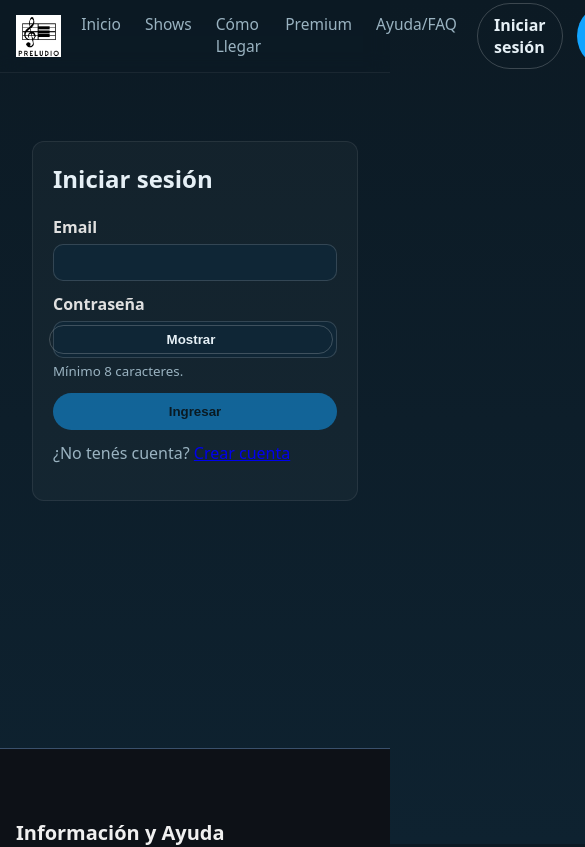
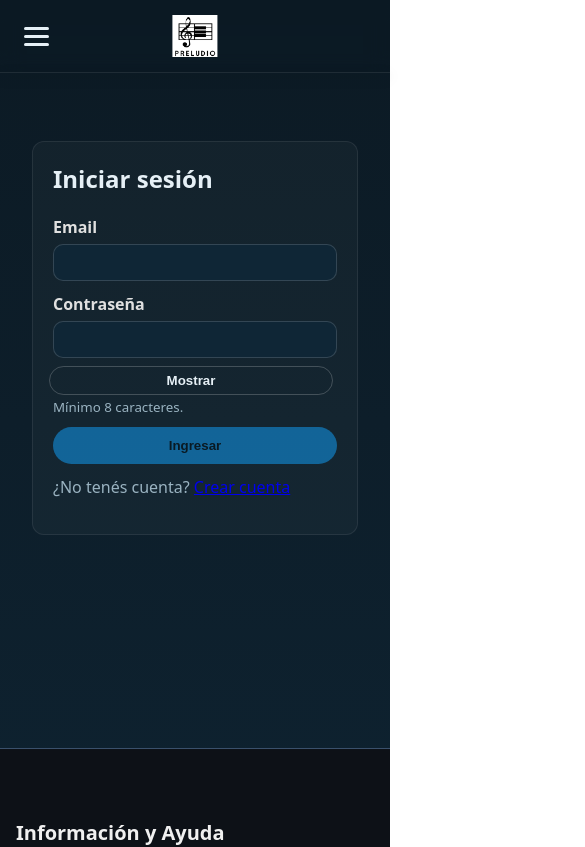
Before and after one commit to ortPreludio/Preludio-fe, a React (Vite) app in the folder preludio/: page /login in a window 390 px wide. Shown: the top 847 px of the page, 585 px wide, since content can reach past the window. Built offline with nearby package versions, Linux system fonts and the light colour scheme; no server answers.

Commit message:
header responsive

```diff
--- a/preludio/src/components/layout/Header.jsx
+++ b/preludio/src/components/layout/Header.jsx
@@ -1,6 +1,6 @@
 import { Link, NavLink, useNavigate } from "react-router-dom";
 import { useAuth } from "../../state/auth.jsx";
-import { useState } from "react";
+import { useState, useEffect } from "react";
 import "../../styles/index.css";
 
 export function Header() {
@@ -8,37 +8,128 @@ export function Header() {
   const navigate = useNavigate();
 
   const [isProfileDropdownOpen, setIsProfileDropdownOpen] = useState(false);
+  const [isMobileMenuOpen, setIsMobileMenuOpen] = useState(false); // estado para el menú celu
+  const [isMobileProfileOpen, setIsMobileProfileOpen] = useState(false); // estado para el submenú del perfil en celu
+
+  // bloquear el scroll del body cuando el menú movil está abierto
+  useEffect(() => {
+    if (isMobileMenuOpen) {
+      document.body.classList.add('menu-open');
+    } else {
+      document.body.classList.remove('menu-open');
+    }
+
+    return () => {
+      document.body.classList.remove('menu-open');
+    };
+  }, [isMobileMenuOpen]);
 
   const handleLogout = (e) => {
     e.preventDefault();
     logout();
     navigate("/");
     setIsProfileDropdownOpen(false);
+    setIsMobileMenuOpen(false);
+    setIsMobileProfileOpen(false);
   };
 
   const toggleProfileDropdown = () => {
     setIsProfileDropdownOpen(!isProfileDropdownOpen);
   };
 
+  const toggleMobileMenu = () => {
+    setIsMobileMenuOpen(!isMobileMenuOpen);
+  };
+
+  const toggleMobileProfile = () => {
+    setIsMobileProfileOpen(!isMobileProfileOpen);
+  };
+
+  const closeMobileMenu = () => {
+    setIsMobileMenuOpen(false);
+    setIsProfileDropdownOpen(false);
+    setIsMobileProfileOpen(false);
+  };
+
   return (
     <header className="site-header">
       <div className="container">
+        {/*BOTÓN HAMBURGUESA*/}
+        <button
+          className="hamburger-btn"
+          onClick={toggleMobileMenu}
+          aria-label="Toggle menu"
+        >
+          <span className={`hamburger-line ${isMobileMenuOpen ? 'open' : ''}`}></span>
+          <span className={`hamburger-line ${isMobileMenuOpen ? 'open' : ''}`}></span>
+          <span className={`hamburger-line ${isMobileMenuOpen ? 'open' : ''}`}></span>
+        </button>
+
         <div className="brand">
-          <Link to="/" onClick={() => setIsProfileDropdownOpen(false)}>
+          <Link to="/" onClick={closeMobileMenu}>
             <img src="/assets/logo-preludio.png" alt="Logo de Preludio" className="header-logo" />
           </Link>
         </div>
 
-        {/* NAV LIMPIO */}
-        <nav className="nav">
-          <NavLink to="/" end className="nav-link" onClick={() => setIsProfileDropdownOpen(false)}>Inicio</NavLink>
-          <NavLink to="/shows" className="nav-link" onClick={() => setIsProfileDropdownOpen(false)}>Shows</NavLink>
-          <NavLink to="/comollegar" className="nav-link" onClick={() => setIsProfileDropdownOpen(false)}>Cómo Llegar</NavLink>
-          <NavLink to="/premium" className="nav-link" onClick={() => setIsProfileDropdownOpen(false)}>Premium</NavLink>
-          <NavLink to="/faq" className="nav-link" onClick={() => setIsProfileDropdownOpen(false)}>Ayuda/FAQ</NavLink>
+        {/* NAV - Desktop y Mobile */}
+        <nav className={`nav ${isMobileMenuOpen ? 'nav-open' : ''}`}>
+          <NavLink to="/" end className="nav-link" onClick={closeMobileMenu}>Inicio</NavLink>
+          <NavLink to="/shows" className="nav-link" onClick={closeMobileMenu}>Shows</NavLink>
+          <NavLink to="/comollegar" className="nav-link" onClick={closeMobileMenu}>Cómo Llegar</NavLink>
+          <NavLink to="/premium" className="nav-link" onClick={closeMobileMenu}>Premium</NavLink>
+          <NavLink to="/faq" className="nav-link" onClick={closeMobileMenu}>Ayuda/FAQ</NavLink>
+
+          {/* ACCIONES DENTRO DEL MENÚ MOBILE */}
+          <div className="nav-actions-mobile">
+            {user ? (
+              <>
+                {/* Botón colapsable "Perfil" */}
+                <button
+                  className={`mobile-profile-toggle ${isMobileProfileOpen ? 'open' : ''}`}
+                  onClick={toggleMobileProfile}
+                >
+                  <span>Perfil</span>
+                  <span className="arrow">{isMobileProfileOpen ? '▲' : '▼'}</span>
+                </button>
+
+                {/* Submenú del perfil */}
+                <div className={`mobile-profile-submenu ${isMobileProfileOpen ? 'open' : ''}`}>
+                  <p className="mobile-welcome">Hola, {user.nombre}</p>
+                  <NavLink to="/profile" className="nav-link submenu-link" onClick={closeMobileMenu}>
+                    Perfil
+                  </NavLink>
+                  <NavLink to="/mistickets" className="nav-link submenu-link" onClick={closeMobileMenu}>
+                    Mis Tickets
+                  </NavLink>
+                  <NavLink to="/perfil/cambiar-password" className="nav-link submenu-link" onClick={closeMobileMenu}>
+                    Cambiar contraseña
+                  </NavLink>
+                  <button className="nav-link logout-mobile" onClick={handleLogout}>
+                    Cerrar sesión
+                  </button>
+                </div>
+
+                {user?.rol === "ADMIN" && (
+                  <NavLink to="/administration" className="nav-link" onClick={closeMobileMenu}>
+                    Administration
+                  </NavLink>
+                )}
+              </>
+            ) : (
+              <>
+                <Link className="btn btn-ghost btn-mobile" to="/login" onClick={closeMobileMenu}>
+                  Iniciar sesión
+                </Link>
+                <Link className="btn btn-primary btn-mobile" to="/register" onClick={closeMobileMenu}>
+                  Crear cuenta
+                </Link>
+              </>
+            )}
+          </div>
         </nav>
 
-        <div className="actions">
+        {/* ACCIONES DESKTOP (ocultas en mobile) */}
+        <div className="actions actions-desktop">
           {user ? (
             <div className="profile-menu">
               <div
@@ -57,15 +148,12 @@ export function Header() {
                 <NavLink to="/profile" className="dropdown-item" onClick={() => setIsProfileDropdownOpen(false)}>
                   Perfil
                 </NavLink>
-
                 <NavLink to="/mistickets" className="dropdown-item" onClick={() => setIsProfileDropdownOpen(false)}>
                   Mis Tickets
                 </NavLink>
-
                 <NavLink to="/perfil/cambiar-password" className="dropdown-item" onClick={() => setIsProfileDropdownOpen(false)}>
                   Cambiar contraseña
                 </NavLink>
-
                 <button className="dropdown-item logout" onClick={handleLogout}>
                   Cerrar sesión
                 </button>
@@ -85,6 +173,12 @@ export function Header() {
           )}
         </div>
       </div>
+
+      {/* OVERLAY para cerrar el menú mobile al hacer click fuera */}
+      <div
+        className={`mobile-overlay ${isMobileMenuOpen ? 'active' : ''}`}
+        onClick={closeMobileMenu}
+      />
     </header>
   );
 }
--- a/preludio/src/pages/Login.jsx
+++ b/preludio/src/pages/Login.jsx
@@ -59,6 +59,8 @@ export function Login() {
 
           <label className="form-field">
             <span>Contraseña</span>
+
+
             <div style={{ position: 'relative' }}>
               <input
                 type={showPwd ? 'text' : 'password'}
@@ -72,7 +74,7 @@ export function Login() {
               />
               <button
                 type="button"
-                className="btn btn-ghost"
+                className={`btn btn-ghost ${showPwd ? 'showing-password' : ''}`}
                 style={{ position: 'absolute', right: 4, top: 4, padding: '6px 10px' }}
                 onClick={() => setShowPwd(s => !s)}
                 aria-label={showPwd ? 'Ocultar contraseña' : 'Mostrar contraseña'}
--- a/preludio/src/styles/index.css
+++ b/preludio/src/styles/index.css
@@ -508,6 +508,258 @@ select {
   border: 1px solid #f5c6cb;
 }
 
+/* ============================================== */
+/* RESPONSIVE - MOBILE HEADER                     */
+/* ============================================== */
+
+/* Botón hamburguesa - oculto por defecto en desktop */
+.hamburger-btn {
+  display: none;
+  flex-direction: column;
+  gap: 5px;
+  background: transparent;
+  border: none;
+  cursor: pointer;
+  padding: 8px;
+  z-index: 12;
+}
+
+.hamburger-line {
+  width: 25px;
+  height: 3px;
+  background: var(--text);
+  border-radius: 2px;
+  transition: all 0.3s ease;
+}
+
+/* Animación del hamburguesa a X */
+.hamburger-btn .hamburger-line.open:nth-child(1) {
+  transform: rotate(45deg) translate(8px, 8px);
+}
+
+.hamburger-btn .hamburger-line.open:nth-child(2) {
+  opacity: 0;
+}
+
+.hamburger-btn .hamburger-line.open:nth-child(3) {
+  transform: rotate(-45deg) translate(7px, -7px);
+}
+
+/* Acciones mobile - ocultas por defecto */
+.nav-actions-mobile {
+  display: none;
+}
+
+/* Estilos para tablets y móviles (768px o menos) */
+@media (max-width: 768px) {
+  /* Mostrar botón hamburguesa */
+  .hamburger-btn {
+    display: flex;
+  }
+
+  /* Reorganizar el header */
+  .site-header .container {
+    position: relative;
+  }
+
+  /* centramos el logo */
+  .brand {
+    position: absolute;
+    left: 50%;
+    transform: translateX(-50%);
+  }
+
+  .actions-desktop {
+    display: none !important;
+  }
+
+  /* NAV mobile cerrado por defecto */
+  .nav {
+    position: fixed;
+    top: 72px;
+    left: 0;
+    right: 0;
+    background: var(--bg);
+    border-bottom: 1px solid rgba(255, 255, 255, 0.08);
+    flex-direction: column;
+    gap: 0;
+    margin: 0;
+    max-height: 0;
+    overflow: hidden;
+    transition: max-height 0.3s ease;
+    box-shadow: 0 4px 12px rgba(0, 0, 0, 0.4);
+    z-index: 15;
+  }
+
+  /* NAV mobile abierto */
+  .nav.nav-open {
+    max-height: calc(100vh - 72px);
+    overflow-y: auto;
+  }
+
+  /* Links del nav en mobile */
+  .nav-link {
+    padding: 16px 20px;
+    border-bottom: 1px solid rgba(255, 255, 255, 0.05);
+    font-size: 1rem;
+  }
+
+  .nav-link:hover {
+    background: rgba(255, 255, 255, 0.05);
+    transform: none;
+  }
+
+  .nav-link.active::after {
+    display: none;
+  }
+
+  .nav-link.active {
+    background: rgba(18, 164, 255, 0.1);
+  }
+
+  /* Mostrar acciones dentro del menú mobile */
+  .nav-actions-mobile {
+    display: flex;
+    flex-direction: column;
+    padding: 16px 20px;
+    gap: 12px;
+    border-top: 2px solid rgba(255, 255, 255, 0.1);
+    margin-top: 8px;
+  }
+
+  .mobile-welcome {
+    color: var(--text);
+    font-weight: 600;
+    margin: 0 0 8px 0;
+    font-size: 1.05rem;
+  }
+
+  .logout-mobile {
+    color: #ff6b6b !important;
+    background: transparent;
+    border: none;
+    cursor: pointer;
+    text-align: left;
+    font-size: 1rem;
+    font-weight: 500;
+  }
+
+  .logout-mobile:hover {
+    background: rgba(255, 99, 99, 0.12);
+  }
+
+  .btn-mobile {
+    width: 100%;
+    text-align: center;
+    padding: 12px 16px;
+  }
+
+  /* mandamos a los formularios por encima del menú mobile */
+  .auth-form {
+    position: relative;
+    z-index: 1;
+  }
+
+  /* Botón "Mostrar/Ocultar" - mismo estilo para ambos estados */
+  .auth-form .btn-ghost[style*="position: absolute"] {
+    top: 45px !important;
+    right: 4px !important;
+  }
+
+  /* aumentamos el espacio del campo de contraseña */
+  .auth-form .form-field:has(input[type="password"]),
+  .auth-form .form-field:has(input[type="text"][minlength="7"]) {
+    margin-bottom: 10px;
+  }
+
+  /* bajamos el texto "Mínimo 8 caracteres" */
+  .auth-form .form-field:has(input[type="password"]) small.text-muted,
+  .auth-form .form-field:has(input[type="text"][minlength="7"]) small.text-muted {
+    margin-top: 40px;
+  }
+
+  .auth-form .btn-ghost[style*="position: absolute"] {
+    top: 45px !important;
+  }
+
+  .auth-form input:focus {
+    position: relative;
+    z-index: 2;
+  }
+
+  .form-field {
+    position: relative;
+    z-index: 1;
+  }
+
+  /* Botón colapsable "Perfil" */
+  .mobile-profile-toggle {
+    display: flex;
+    justify-content: space-between;
+    align-items: center;
+    width: 100%;
+    padding: 16px 20px;
+    background: rgba(18, 164, 255, 0.08);
+    border: 1px solid rgba(18, 164, 255, 0.2);
+    border-radius: 8px;
+    color: var(--text);
+    font-size: 1rem;
+    font-weight: 600;
+    cursor: pointer;
+    transition: all 0.2s ease;
+  }
+
+  .mobile-profile-toggle:hover {
+    background: rgba(18, 164, 255, 0.15);
+    border-color: rgba(18, 164, 255, 0.4);
+  }
+
+  .mobile-profile-toggle .arrow {
+    font-size: 0.8rem;
+    transition: transform 0.3s ease;
+  }
+
+  .mobile-profile-toggle.open .arrow {
+    transform: rotate(180deg);
+  }
+
+  /* Submenú del perfil (colapsable) */
+  .mobile-profile-submenu {
+    display: flex;
+    flex-direction: column;
+    max-height: 0;
+    overflow: hidden;
+    transition: max-height 0.3s ease;
+  }
+
+  .mobile-profile-submenu.open {
+    max-height: 400px;
+  }
+
+  .mobile-profile-submenu .mobile-welcome {
+    padding: 12px 20px 8px 20px;
+    margin: 0;
+    color: var(--muted);
+    font-size: 0.9rem;
+    font-weight: 500;
+  }
+
+  .mobile-profile-submenu .submenu-link {
+    padding: 12px 20px 12px 32px;
+    background: rgba(255, 255, 255, 0.02);
+    font-size: 0.95rem;
+    border-bottom: 1px solid rgba(255, 255, 255, 0.05);
+  }
+
+  .mobile-profile-submenu .submenu-link:hover {
+    background: rgba(255, 255, 255, 0.06);
+  }
+
+  .mobile-profile-submenu .logout-mobile {
+    padding: 12px 20px 12px 32px;
+  }
+}
+
 @keyframes fadeIn {
   from { opacity: 0; transform: translateY(-5px); }
   to { opacity: 1; transform: translateY(0); }
```
